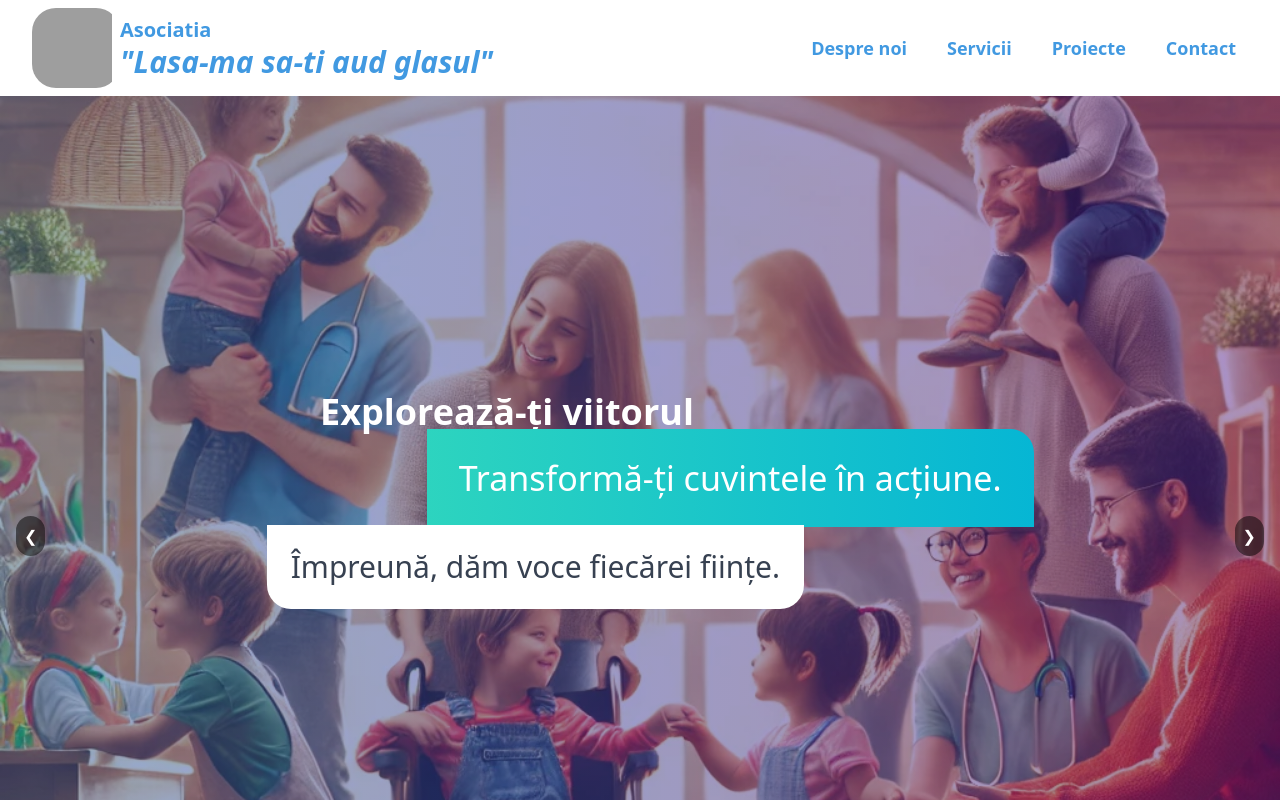
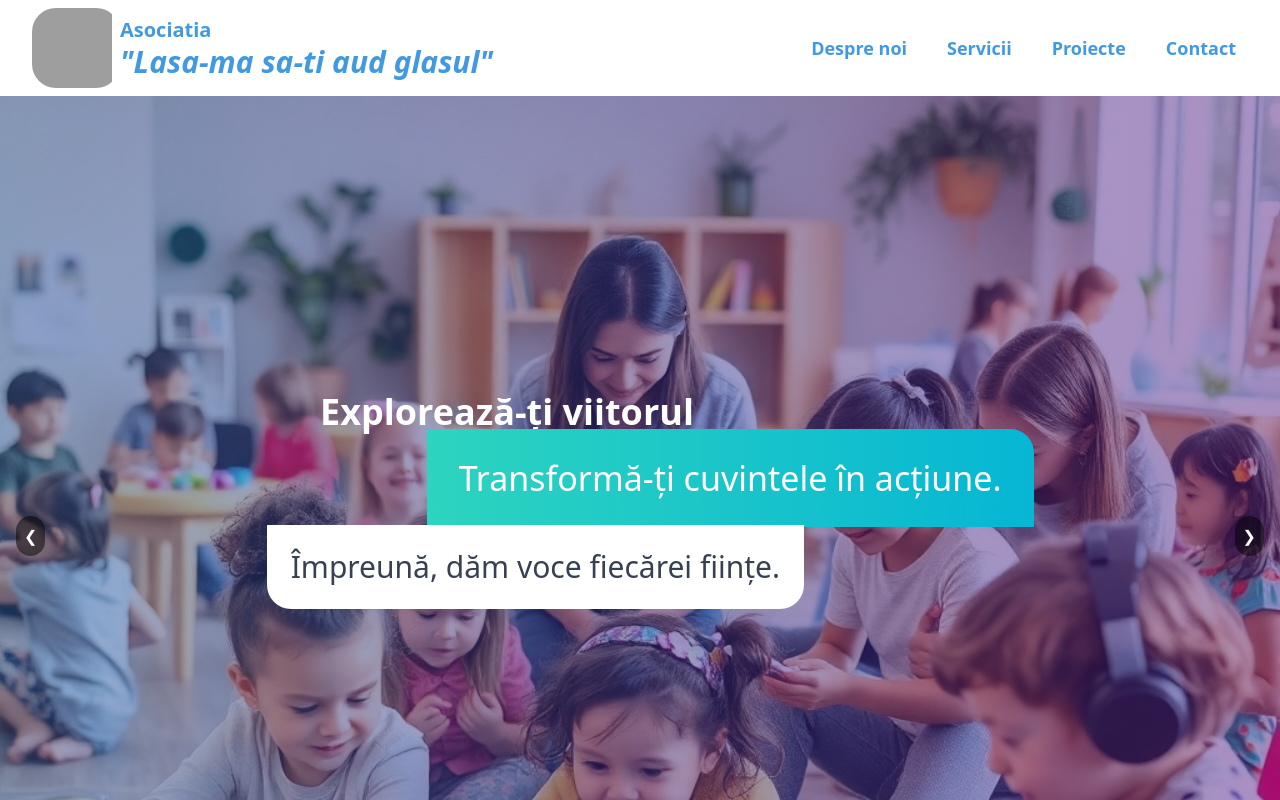
Before and after one commit to stefanpython/asociatia-lsag, a React (Vite) app: page / in a window 1280 px wide. Shown: the top 800 px of the page. Built offline with nearby package versions, Linux system fonts and the light colour scheme; grey boxes are pictures that could not be loaded; what tailwindcss-motion would draw is missing.

Commit message:
Change carousel image and link logo to /

```diff
--- a/src/components/Carousel.tsx
+++ b/src/components/Carousel.tsx
@@ -3,7 +3,7 @@ import { motion } from "framer-motion";
 
 export default function Carousel() {
   const [currentIndex, setCurrentIndex] = useState(0);
-  const images = ["/5.jpeg", "/2.jpeg", "/3.jpeg"];
+  const images = ["/2a.jpg", "/2.jpeg", "/3.jpeg"];
 
   const nextSlide = () => {
     setCurrentIndex((prevIndex) => (prevIndex + 1) % images.length);
--- a/src/components/Navbar.tsx
+++ b/src/components/Navbar.tsx
@@ -26,11 +26,13 @@ export default function Navbar() {
         <div className="flex justify-between items-center h-24">
           <div className="flex items-center">
             <div className="rounded-3xl overflow-hidden">
-              <img
-                src="/original.png"
-                alt="Logo"
-                className="h-16 w-16 sm:h-20 sm:w-20 mr-2"
-              />
+              <a href="/">
+                <img
+                  src="/original.png"
+                  alt="Logo"
+                  className="h-16 w-16 sm:h-20 sm:w-20 mr-2"
+                />
+              </a>
             </div>
 
             <div>
```
Also changed, not shown: public/2a.jpg (added).
